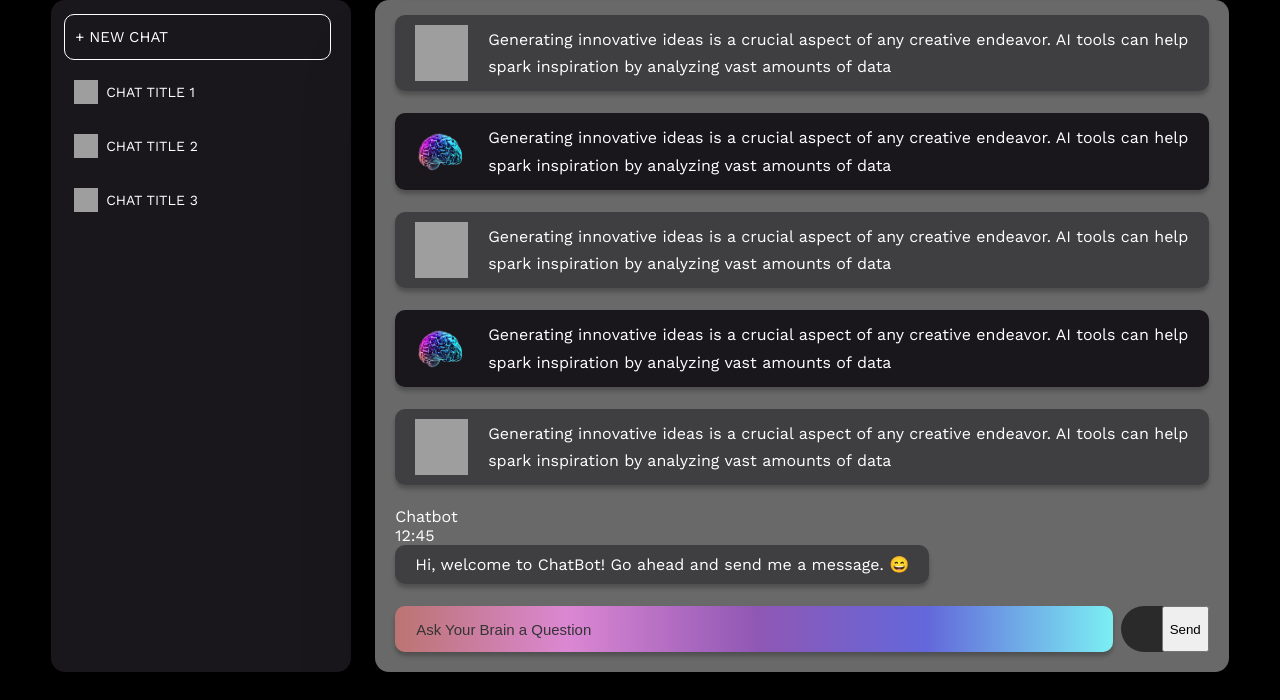
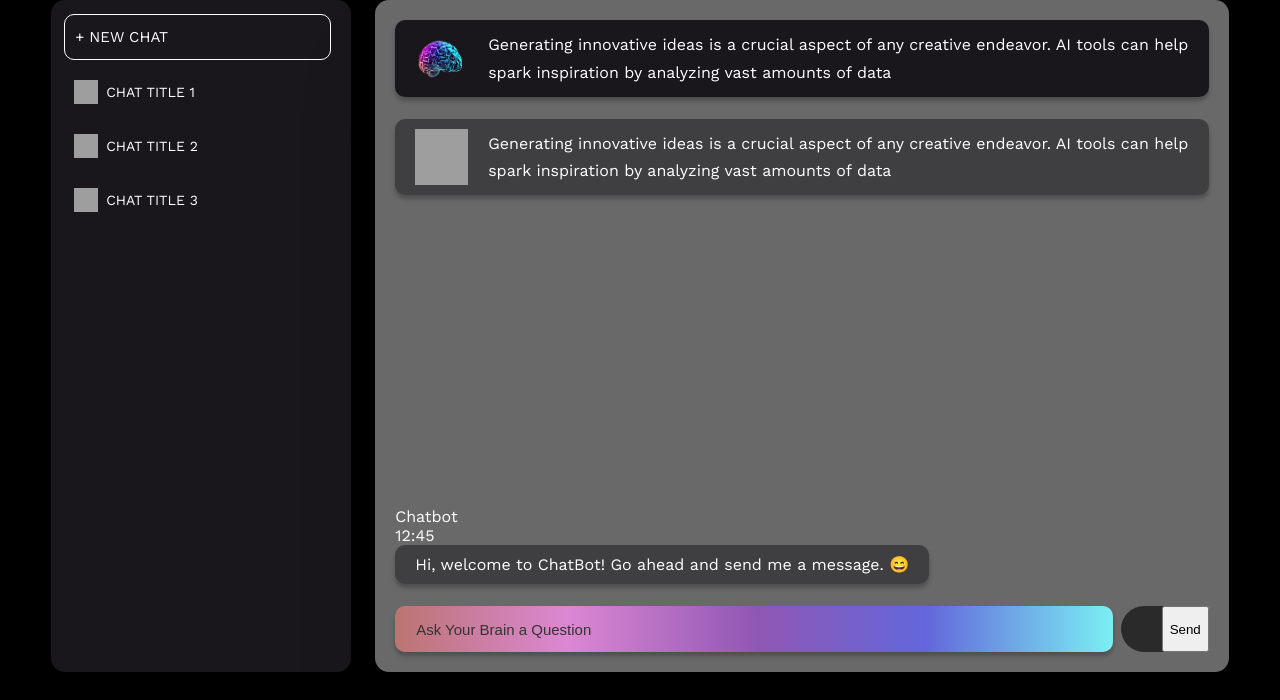
Before and after one commit to kf-rahman/GenAIHackathon-2023, a Flask app: page /chat in a window 1280 px wide. Shown: the part 100-800 px from the top of the page. Run offline with Flask 3, Linux system fonts and the light colour scheme; some web fonts are replaced; grey boxes are pictures that could not be loaded.

Commit message:
small chat change

```diff
--- a/templates/chat.html
+++ b/templates/chat.html
@@ -95,58 +95,7 @@
                     analyzing vast amounts of data
                   </div>
                 </div>
-                <div class="bot-message">
-                  <img
-                    class="bot-message-pic"
-                    alt=""
-                    src="{{url_for('static', filename='BrainBrain.png')}}"
-                  />
 
-                  <div class="generating-innovative-ideas">
-                    Generating innovative ideas is a crucial aspect of any
-                    creative endeavor. AI tools can help spark inspiration by
-                    analyzing vast amounts of data
-                  </div>
-                </div>
-                <div class="user-message">
-                  <img
-                    class="user-icon"
-                    alt=""
-                    src="https://img.icons8.com/ios-filled/100/FFFFFF/user-male-circle.png"
-                  />
-
-                  <div class="generating-innovative-ideas">
-                    Generating innovative ideas is a crucial aspect of any
-                    creative endeavor. AI tools can help spark inspiration by
-                    analyzing vast amounts of data
-                  </div>
-                </div>
-                <div class="bot-message">
-                  <img
-                    class="bot-message-pic"
-                    alt=""
-                    src="{{url_for('static', filename='BrainBrain.png')}}"
-                  />
-
-                  <div class="generating-innovative-ideas">
-                    Generating innovative ideas is a crucial aspect of any
-                    creative endeavor. AI tools can help spark inspiration by
-                    analyzing vast amounts of data
-                  </div>
-                </div>
-                <div class="user-message">
-                  <img
-                    class="user-icon"
-                    alt=""
-                    src="https://img.icons8.com/ios-filled/100/FFFFFF/user-male-circle.png"
-                  />
-
-                  <div class="generating-innovative-ideas">
-                    Generating innovative ideas is a crucial aspect of any
-                    creative endeavor. AI tools can help spark inspiration by
-                    analyzing vast amounts of data
-                  </div>
-                </div>
               </div>
 
               <div class="msg-container">
```
